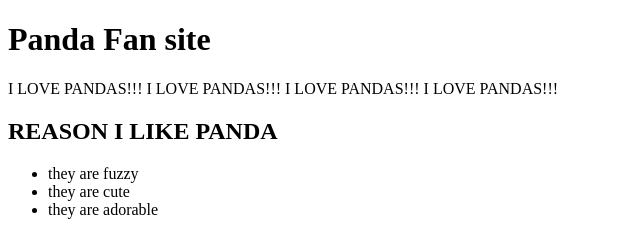
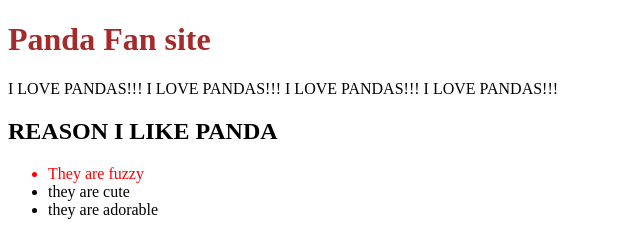
Before and after one commit to boyaye/prework-study-guide, a plain HTML site: page index.html in a window 1280 px wide. Shown: the top 232 px of the page, without its empty margins (0-640 px from the left). Drawn offline with Linux system fonts and the light colour scheme; grey boxes are pictures that could not be loaded.

Commit message:
style css was created

```diff
--- a/index.html
+++ b/index.html
@@ -1,11 +1,20 @@
 <!DOCTYPE html>
 <html lang="en">
 <head>
+    <style>
+        h1{
+            color: brown;
+        }
+    </style>
     <meta charset="UTF-8">
     <meta name="viewport" content="width=device-width, initial-scale=1.0">
+    <link rel="stylesheet" href="./style.css">
     <title>Panda Fan Site</title>
+
 </head>
 <body>
+
+
     <h1>Panda Fan site</h1>
 
     <p>
@@ -17,7 +26,7 @@
     </h2>
 
     <ul>
-        <li>they are fuzzy</li>
+        <li style="color:red">They are fuzzy</li>
         <li>they are cute </li>
         <li>they are adorable</li>
     </ul>
```
Also changed, not shown: style.css (added).
